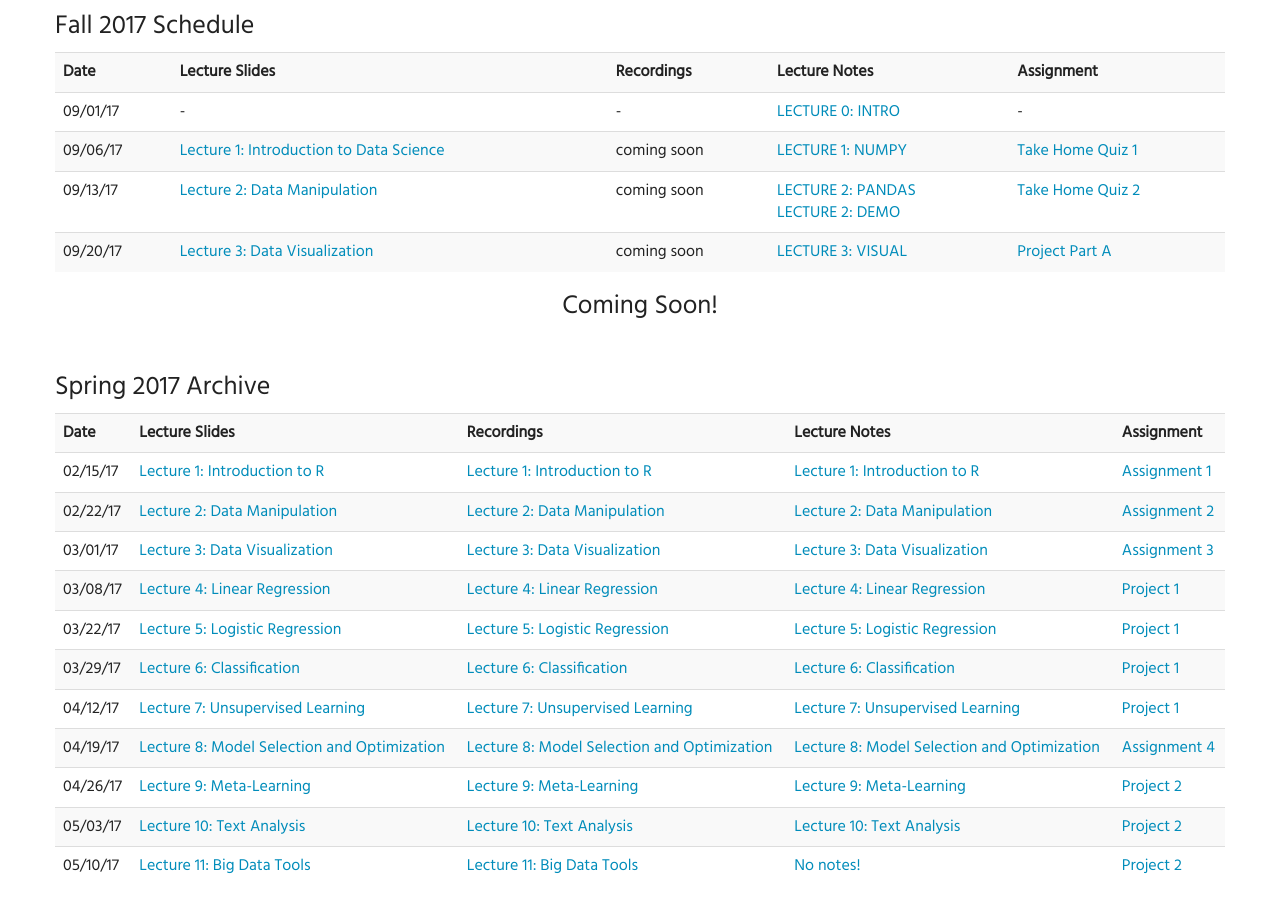
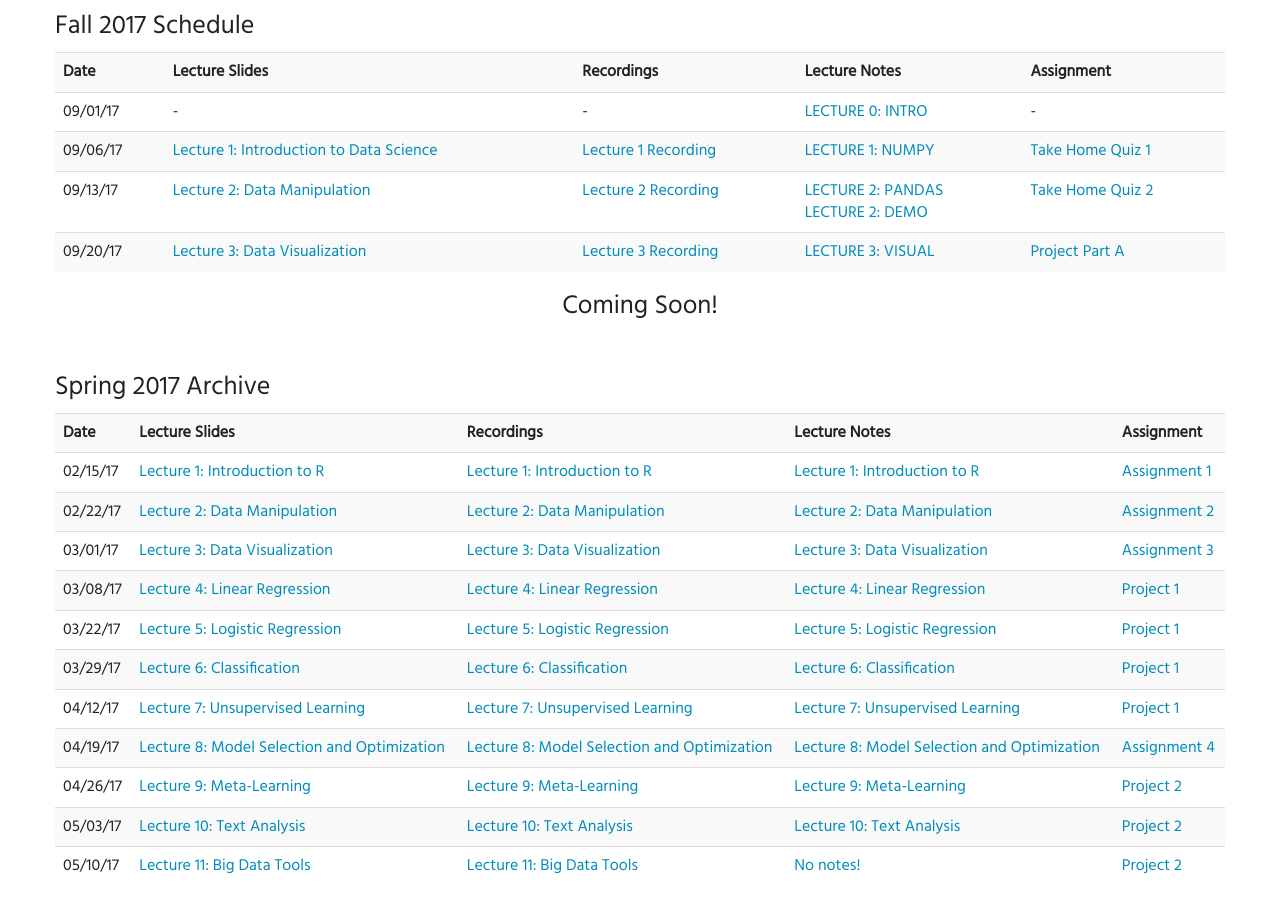
Before and after one commit to ethanblake97/JunyoungLim.github.io, a plain HTML site: page index.html in a window 1280 px wide. Shown: the part 1040-1947 px from the top of the page. Drawn offline with Linux system fonts and the light colour scheme.

Commit message:
video upload

```diff
--- a/index.html
+++ b/index.html
@@ -116,22 +116,22 @@
             <tr>
               <td>09/06/17</td>
               <td><a href="slides/LECTURE 1.pdf">Lecture 1: Introduction to Data Science</a></td>
-              <td>coming soon</a></td>
+              <td><a href="https://drive.google.com/file/d/0B1O0cH8Ce3vfeUpvRGlCZG1Yb2M/view?usp=sharing">Lecture 1 Recording</a></td>
               <td><a href="http://nbviewer.jupyter.org/github/JunyoungLim/JunyoungLim.github.io/blob/master/notes/LECTURE%201%20-%20NUMPY.ipynb">LECTURE 1: NUMPY</a></td>
               <td><a href="https://drive.google.com/a/cornell.edu/file/d/0B48p6TjIEUWZR0NRN19TbmlaaUE/view?usp=sharing">Take Home Quiz 1</a></td>
             </tr>
             <tr>
               <td>09/13/17</td>
               <td><a href="slides/LECTURE 2.pdf">Lecture 2: Data Manipulation</a></td>
-              <td>coming soon</a></td>
-              <td><a href="http://nbviewer.jupyter.org/github/JunyoungLim/JunyoungLim.github.io/blob/master/notes/LECTURE%202%20-%20PANDAS.ipynb">LECTURE 2: PANDAS</a><br>
+              <td><a href="https://drive.google.com/file/d/0B1O0cH8Ce3vfeUpvRGlCZG1Yb2M/view?usp=sharing">Lecture 2 Recording</a></td>
+              <td><a href="https://drive.google.com/file/d/0B48p6TjIEUWZbHRMc21DSHZMSTg/view?usp=sharing">LECTURE 2: PANDAS</a><br>
                   <a href="http://nbviewer.jupyter.org/github/JunyoungLim/JunyoungLim.github.io/blob/master/notes/LECTURE%202%20-%20DEMO.ipynb">LECTURE 2: DEMO</a></td>
               <td><a href="https://drive.google.com/file/d/0B48p6TjIEUWZMWk3YVU4UE9Qb1U/view?usp=sharing">Take Home Quiz 2</a></td>
             </tr>
             <tr>
               <td>09/20/17</td>
               <td><a href="slides/LECTURE 3.pdf">Lecture 3: Data Visualization</a></td>
-              <td>coming soon</a></td>
+              <td><a href="https://drive.google.com/file/d/0B48p6TjIEUWZdFJRelppTmFsOHc/view?usp=sharing">Lecture 3 Recording</a></td>
               <td><a href="http://nbviewer.jupyter.org/github/JunyoungLim/JunyoungLim.github.io/blob/master/notes/LECTURE%203%20-%20VISUAL.ipynb">LECTURE 3: VISUAL</a></td>
               <td><a href="https://drive.google.com/file/d/0B48p6TjIEUWZOVR0TUVPemNmY0U/view?usp=sharing">Project Part A</a></td>
             </tr>
```
